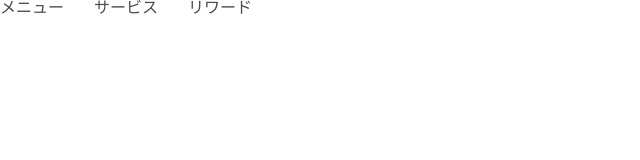
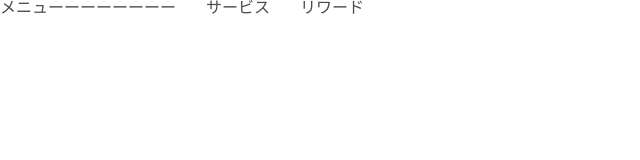
Before and after one commit to momokaaa-prog/dezasuta, a plain HTML site: page 2025.06.18/index.html in a window 1280 px wide. Shown: the whole page, without its empty margins (0-640 px from the left). Drawn offline with Linux system fonts and the light colour scheme.

Commit message:
２回目のアップ

```diff
--- a/2025.06.18/index.html
+++ b/2025.06.18/index.html
@@ -11,7 +11,7 @@
 <body>
     <nav>
         <ul>
-            <li><a href="">メニュー</a></li>
+            <li><a href="">メニューーーーーーーー</a></li>
             <li><a href="">サービス</a></li>
             <li><a href="">リワード</a></li>
         </ul>
```
